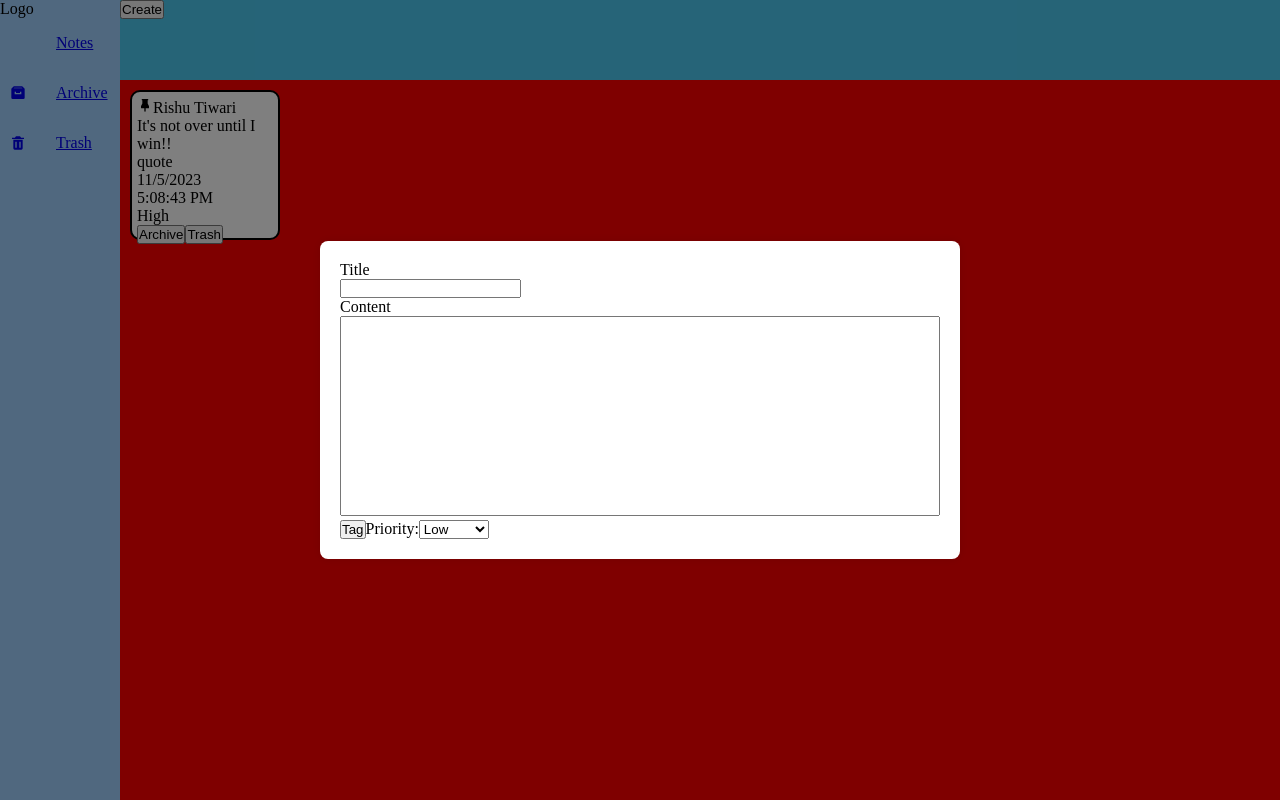
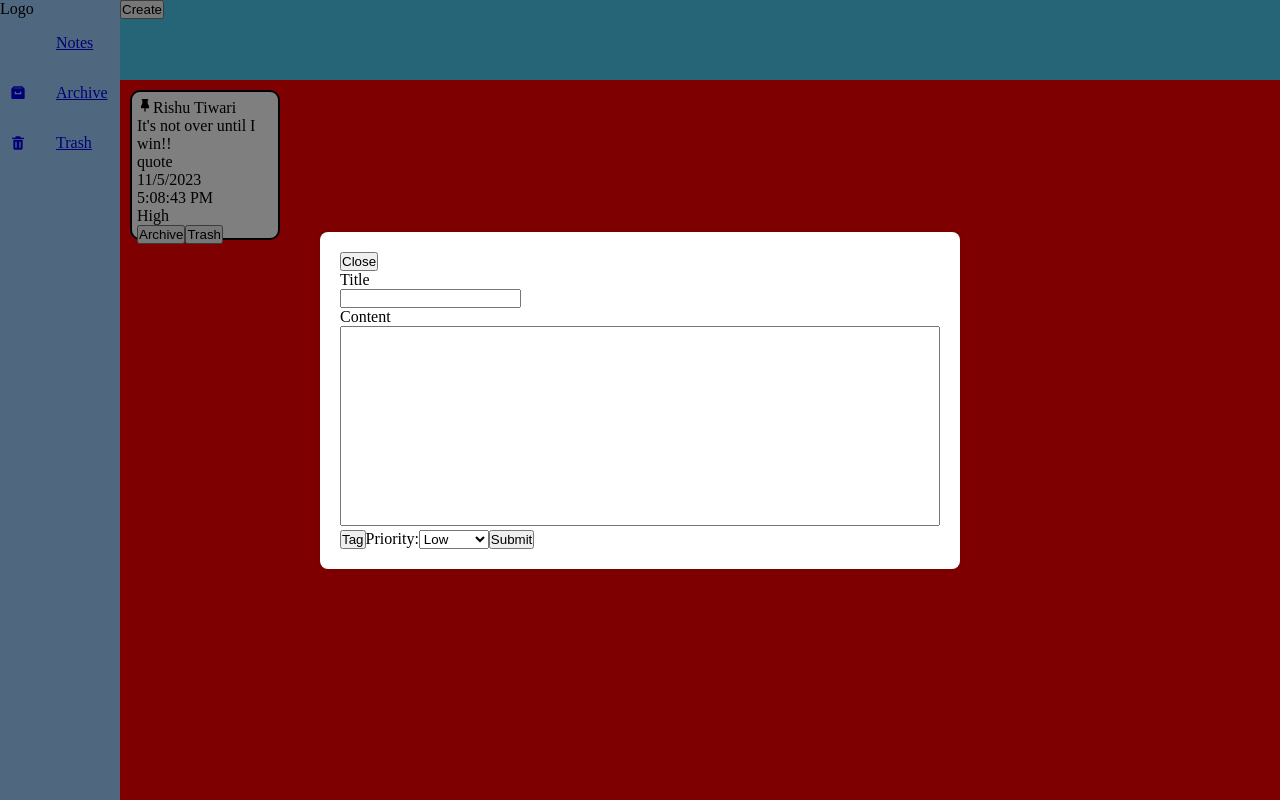
Before and after one commit to compl3xX/NoteIT, a React (Vite) app: page / in a window 1280 px wide. Both pictures are taken after a click on the button "Create". Built offline with nearby package versions, Linux system fonts and the light colour scheme; some icons are missing.

Commit message:
Validation Removed Bkdrop submit

```diff
--- a/package.json
+++ b/package.json
@@ -16,6 +16,7 @@
     "react-icons": "^4.11.0",
     "react-redux": "^8.1.3",
     "react-router-dom": "^6.18.0",
+    "react-toastify": "^9.1.3",
     "uuid": "^9.0.1"
   },
   "devDependencies": {
--- a/src/components/Modal/BaseModal/BaseModal.jsx
+++ b/src/components/Modal/BaseModal/BaseModal.jsx
@@ -19,7 +19,8 @@ const BaseModal = ({ children }) => {
 
         createPortal(
             <div className="modal" onClick={handleClose}>
-                <div className="modal-content" onClick={(e) => e.stopPropagation()}>
+                <div className="modal-content" onClick={e => e.stopPropagation()} >
+                    <button onClick={handleClose}>Close</button>
                     {children}
                 </div>
             </div>, document.body)
--- a/src/components/TextEditor/TextEditor.jsx
+++ b/src/components/TextEditor/TextEditor.jsx
@@ -1,9 +1,12 @@
 import { useState, useRef } from "react"
 import { useDispatch } from "react-redux"
-import { noteAdd } from "../../features";
+import { noteAdd, toggleCreateNodeModal } from "../../features";
 import useOutsideClick from "../../customHook/useOutsideClick";
 import { v4 } from "uuid";
-import { getTimeDate } from "../../utils";
+import { getTimeDate, getValidateForm } from "../../utils";
+
+import { ToastContainer, toast } from 'react-toastify';
+import 'react-toastify/dist/ReactToastify.css';
 
 const TextEditor = () => {
 
@@ -15,7 +18,8 @@ const TextEditor = () => {
 
     const { time, date } = getTimeDate();
 
-    const ref = useRef();
+    const titleRef = useRef();
+    const contentRef = useRef();
 
     const dispatch = useDispatch();
 
@@ -32,16 +36,52 @@ const TextEditor = () => {
         isPinned: false
     }
 
-    useOutsideClick(ref, () => {
-        dispatch(noteAdd(note))
-    })
+    // useOutsideClick(ref, () => {
+    //     dispatch(noteAdd(note))
+    // })
+
+    const handelSubmit = () => {
+
+        const valid = getValidateForm({ title, content })
+
+
+        if (valid === 3) {
+            dispatch(noteAdd(note))
+            dispatch(toggleCreateNodeModal(false))
+        }
+        else {
+
+            if (valid === 0) {
+                toast.info("Provide Title and Content", {
+                    position: toast.POSITION.BOTTOM_RIGHT
+                })
+
+            }
+            else if (valid === 1) {
+                toast.info("Provide Title", {
+                    position: toast.POSITION.BOTTOM_RIGHT
+                })
+                titleRef.current.focus();
+            }
+            else {
+                toast.info("Provide Content", {
+                    position: toast.POSITION.BOTTOM_RIGHT
+                })
+                contentRef.current.focus();
+            }
+
+        }
+
+
+
+    }
 
     return (
-        <div ref={ref}>
+        <div >
             <p>Title</p>
-            <input onChange={(e) => { setTile(e.target.value) }} />
+            <input ref={titleRef} onChange={(e) => { setTile(e.target.value) }} />
             <p>Content</p>
-            <textarea onChange={(e) => { setContent(e.target.value) }} style={{ height: "200px", width: "600px", resize: "none" }} />
+            <textarea ref={contentRef} onChange={(e) => { setContent(e.target.value) }} style={{ height: "200px", width: "600px", resize: "none" }} />
             <div>
                 <button>Tag</button>
                 <label>
@@ -52,7 +92,9 @@ const TextEditor = () => {
                         <option value="Low">Low</option>
                     </select>
                 </label>
+                <button onClick={handelSubmit}>Submit</button>
             </div>
+            <ToastContainer autoClose={1000} />
         </div>
     )
 }
--- a/src/pages/AllNotes/AllNotes.jsx
+++ b/src/pages/AllNotes/AllNotes.jsx
@@ -2,6 +2,7 @@ import React from 'react'
 import { CreateNoteModal, NoteCard } from "../../components"
 
 import { useSelector } from "react-redux"
+
 
 
 const AllNotes = () => {
@@ -11,8 +12,8 @@ const AllNotes = () => {
 
     return (
         <div>
-            <CreateNoteModal/>
-            <NoteCard notes={allNotes} type="allnotes"/>
+            <CreateNoteModal />
+            <NoteCard notes={allNotes} type="allnotes" />
         </div>
     )
 }
--- /dev/null
+++ b/src/utils/getValidateForm.js
@@ -0,0 +1,21 @@
+import React from 'react'
+
+import { ToastContainer, toast } from 'react-toastify';
+
+import 'react-toastify/dist/ReactToastify.css';
+
+const getValidateForm = ({ title, content }) => {
+
+
+    if (title.length === 0 && content.length == 0) return 0;
+
+    else if(title.length===0)return 1;
+
+    else if(content.length===0)return 2;
+
+    else return 3;
+
+
+}
+
+export default getValidateForm
--- a/src/utils/index.js
+++ b/src/utils/index.js
@@ -1,2 +1,3 @@
 export { default as getButton } from './getButton'
 export { default as getTimeDate } from './getTimeDate'
+export { default as getValidateForm } from './getValidateForm'
```
Also changed, not shown: src/components/Modal/CreateNoteModal/CreateNoteModal.jsx (+3 -4 lines), 1 other file (tests, documents, lock files or other folders).
